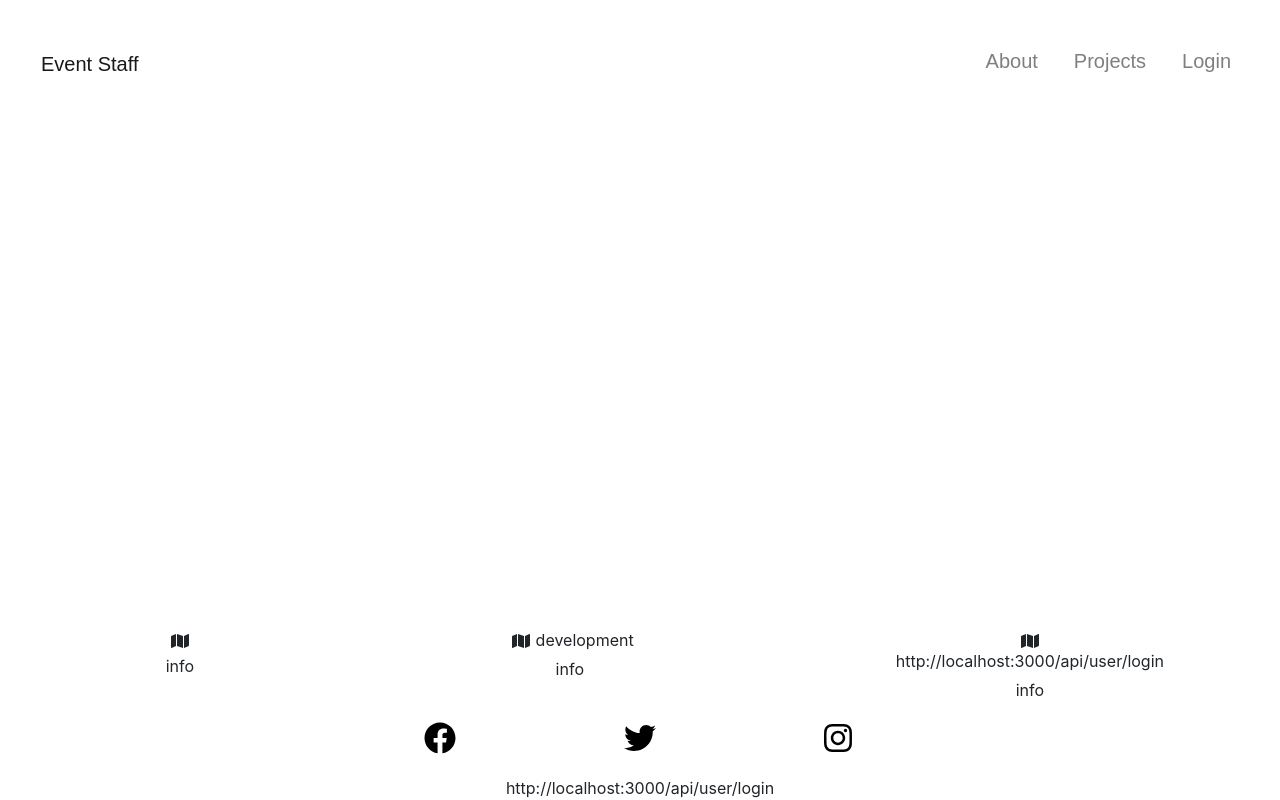
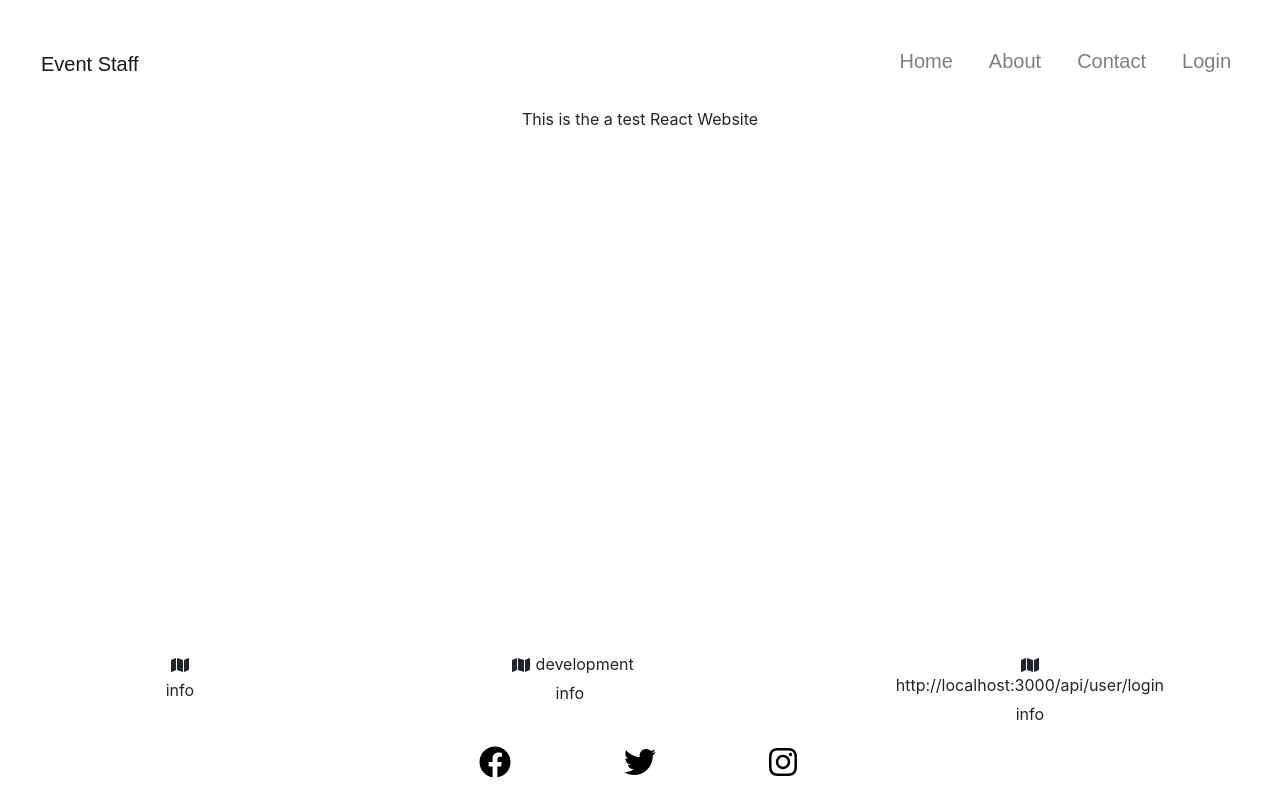
Before and after one commit to EnterpriseBoy/Magiweb, a React (Create React App) app: page / in a window 1280 px wide. Built offline with nearby package versions, Linux system fonts and the light colour scheme; the HTML template or start-up script is replaced by a standard one.

Commit message:
this is a quick udpate for 2020

```diff
--- a/src/App.js
+++ b/src/App.js
@@ -2,8 +2,8 @@ import React from 'react';
 import './CSS/App.css';
 import Header from './Components/Header/Header';
 import Footer from './Components/Footer/footer';
-import Body from './Components/Body/Body';
 import About from './Components/Pages/About/About';
+import Home from './Components/Pages/Home/Home'
 import Contact from './Components/Pages/Contact/contact';
 import { BrowserRouter as Router, Switch, Route } from 'react-router-dom';
 import Login from './Components/Pages/Login/Login';
@@ -20,6 +20,7 @@ function App() {
               <Route path="/About" component={About} />
               <Route path="/Contact" component={Contact} />
               <Route path="/Login" component={Login} />
+              <Route exact path="/" component={Home} />
             </Switch>
           </div>
           <div className="footer">
--- a/src/Components/Footer/Footerbase/Footerbase.js
+++ b/src/Components/Footer/Footerbase/Footerbase.js
@@ -32,7 +32,7 @@ function Footerbase(props) {
               <FontAwesomeIcon icon={faFacebook} size="2x" className={styles.iconRight} />
             </Col>
             <Col>
-              <FontAwesomeIcon icon={faTwitter} size="2x" className={styles.iconCenter} />{process.env.REACT_APP_LOGIN}
+              <FontAwesomeIcon icon={faTwitter} size="2x" className={styles.iconCenter} />
             </Col>
             <Col>
               <FontAwesomeIcon icon={faInstagram} size="2x" className={styles.iconLeft} />
--- a/src/Components/Header/menubar/Menubar.js
+++ b/src/Components/Header/menubar/Menubar.js
@@ -28,11 +28,14 @@ function Menubase(props) {
         <div className="container-fluid">
           <a className="navbar-brand" href="#page-top">Event Staff</a>
           <ul className="navbar-nav ml-auto">
+          <li className={selectButton === "home"? selecteButton: notSelectedButton }>
+              <Link to='/' className="nav-link js-scroll-trigger" id="home" onClick={e => itemSelected(e.target.id)}>Home</Link>
+            </li>
             <li className={selectButton === "about"? selecteButton: notSelectedButton }>
               <Link to='/about' className="nav-link js-scroll-trigger" id="about" onClick={e => itemSelected(e.target.id)}>About</Link>
             </li>
-            <li className={selectButton === "projects"? selecteButton: notSelectedButton }>
-              <Link to='contact' className="nav-link js-scroll-trigger" id="projects" onClick={e => itemSelected(e.target.id)}>Projects</Link>
+            <li className={selectButton === "Contact"? selecteButton: notSelectedButton }>
+              <Link to='contact' className="nav-link js-scroll-trigger" id="contact" onClick={e => itemSelected(e.target.id)}>Contact</Link>
             </li>
             <li className={selectButton === "login"? selecteButton: notSelectedButton }>
               <div to='login' className="nav-link js-scroll-trigger" id="login"  onClick={e => itemSelected(e.target.id)}>Login</div>
--- a/src/Components/Modals/loginModal.js
+++ b/src/Components/Modals/loginModal.js
@@ -9,8 +9,8 @@ const LoginModal = (props) => {
   const [email,setEmail] = useState("");
   const [password,setPassword] = useState("");
   const [height,setHeight]= useState("0%");
-  const [errorResponse,setErrorResponse]=useState([])
-  const [url,setUrl]= useState("")
+  const [errorResponse,setErrorResponse]=useState([]);
+  const [url,setUrl]= useState(process.env.REACT_APP_LOGIN);
 
 
   function onChange(arg){
@@ -27,10 +27,13 @@ const LoginModal = (props) => {
   }
 
   function handleSubmit(){
-    axios.post(process.env.REACT_APP_LOGIN,{
+    axios.post(url,{
         email: email,
         password: password
       }).then((response) => {
+        setErrorResponse([]);
+        setEmail("");
+        setPassword("");
         props.handleClose();
       })
       .catch(function (error) {
@@ -39,8 +42,8 @@ const LoginModal = (props) => {
   }
 
   function handleClose(){
+    setIsLogin(false);
     setErrorResponse([]);
-    setIsLogin(false);
     props.handleClose();
   }
 
--- /dev/null
+++ b/src/Components/Pages/Home/Home.js
@@ -0,0 +1,11 @@
+import React from 'react';
+
+function Home() {
+  return (
+    <div className="App">
+      This is the a test React Website
+    </div>
+  );
+}
+
+export default Home;
```
